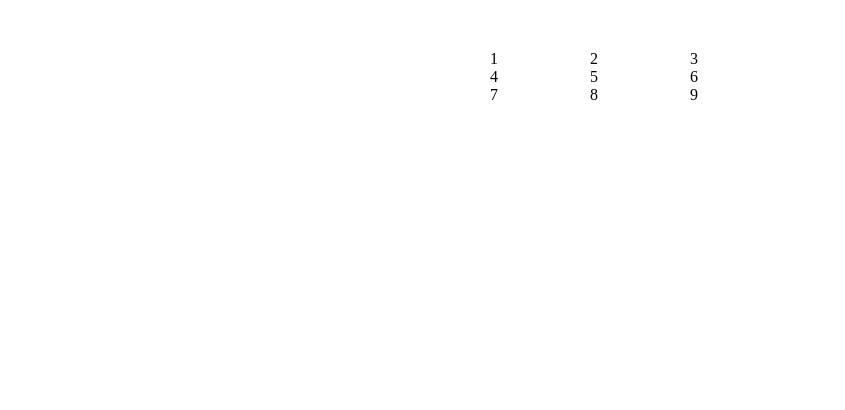
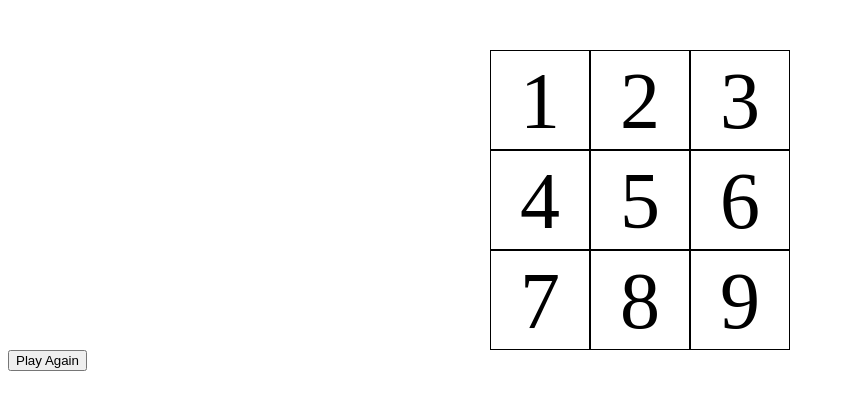
Before and after one commit to Connorbro/naughts-and-crosses, a plain HTML site: page index.html in a window 1280 px wide. Shown: the whole page, without its empty margins (0-845 px from the left). Drawn offline with Linux system fonts and the light colour scheme.

Commit message:
added a button

```diff
--- a/index.html
+++ b/index.html
@@ -20,5 +20,6 @@
         <div class="box" id="box8">8</div>
         <div class="box" id="box9">9</div>
     </div>
+    <button>Play Again</button>
 </body>
 </html>
--- a/style.css
+++ b/style.css
@@ -10,5 +10,15 @@
 .container .box{
     float:left;
     width:100px;
-
+    height: 100px;
+    border: 1px solid black;
+    transition: all .25s ease-in-out;
+    font-size: 80px;
+    text-align:center;
+    line-height: 100px;
+    cursor: pointer;
 }
+.container .box:hover{
+    background: rgba(10, 10, 10, 0.5);
+    color:gray
+}
```
